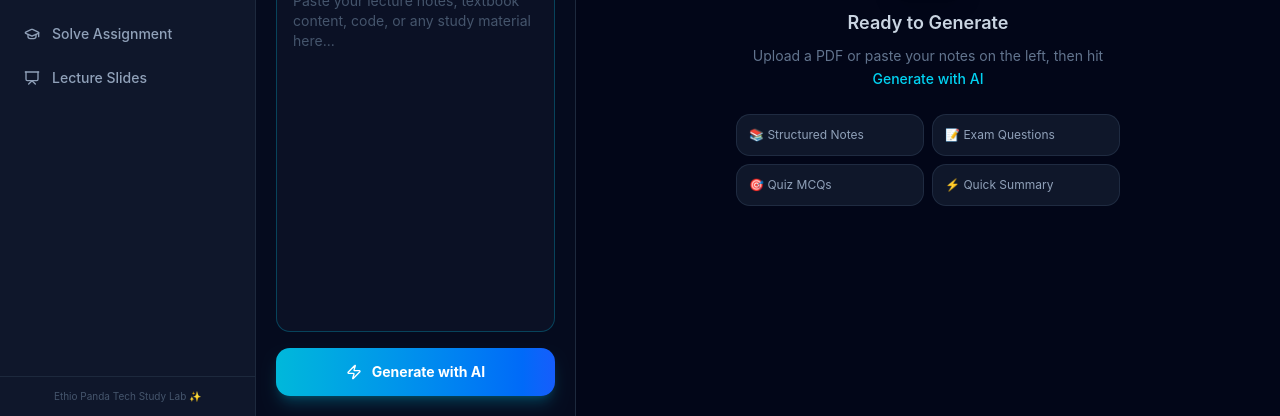
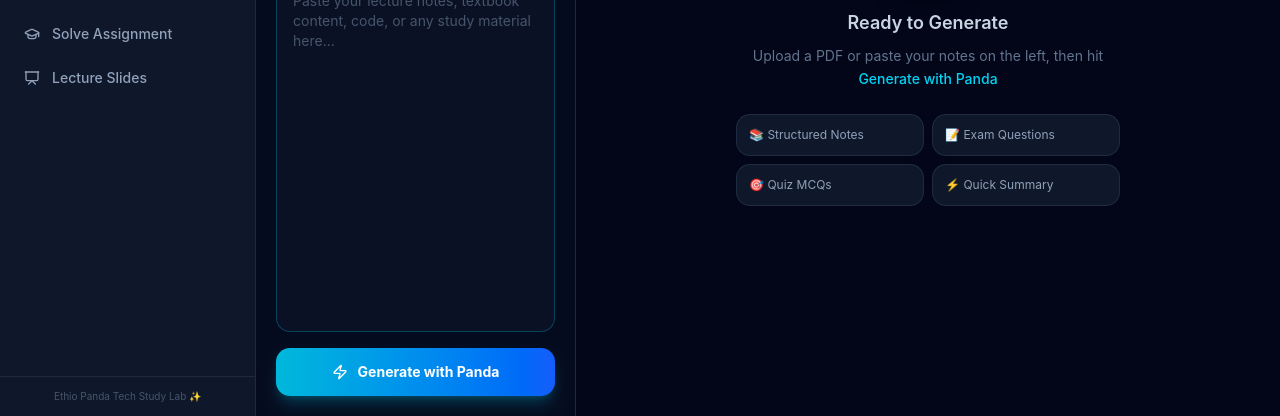
Before and after one commit to devabdisa/AI-Powered-Study-lab, a Next.js app: page / in a window 1280 px wide. Shown: the part 384-800 px from the top of the page. Built offline with nearby package versions, Linux system fonts and the light colour scheme.

Commit message:
ai to panda

```diff
--- a/components/MainArea.tsx
+++ b/components/MainArea.tsx
@@ -861,7 +861,7 @@ export default function MainArea({
             ) : (
               <>
                 <Zap size={16} />
-                Generate with AI
+                Generate with Panda
               </>
             )}
           </button>
@@ -1246,7 +1246,7 @@ export default function MainArea({
                     Upload a PDF or paste your notes on the left, then hit
                     <span className="text-cyan-400 font-medium">
                       {" "}
-                      Generate with AI
+                      Generate with Panda
                     </span>
                   </p>
                   <div className="grid grid-cols-2 gap-2 text-left">
```
